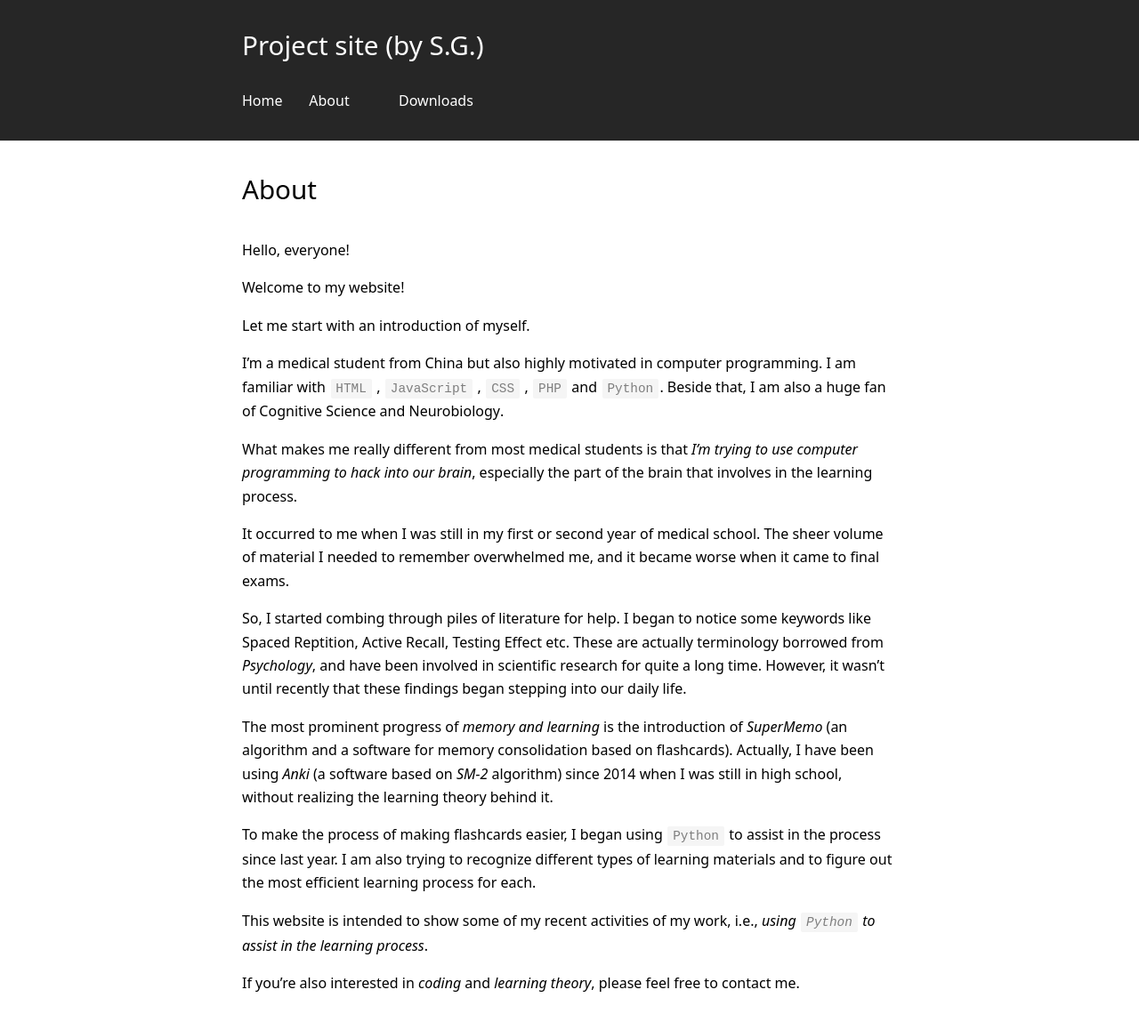
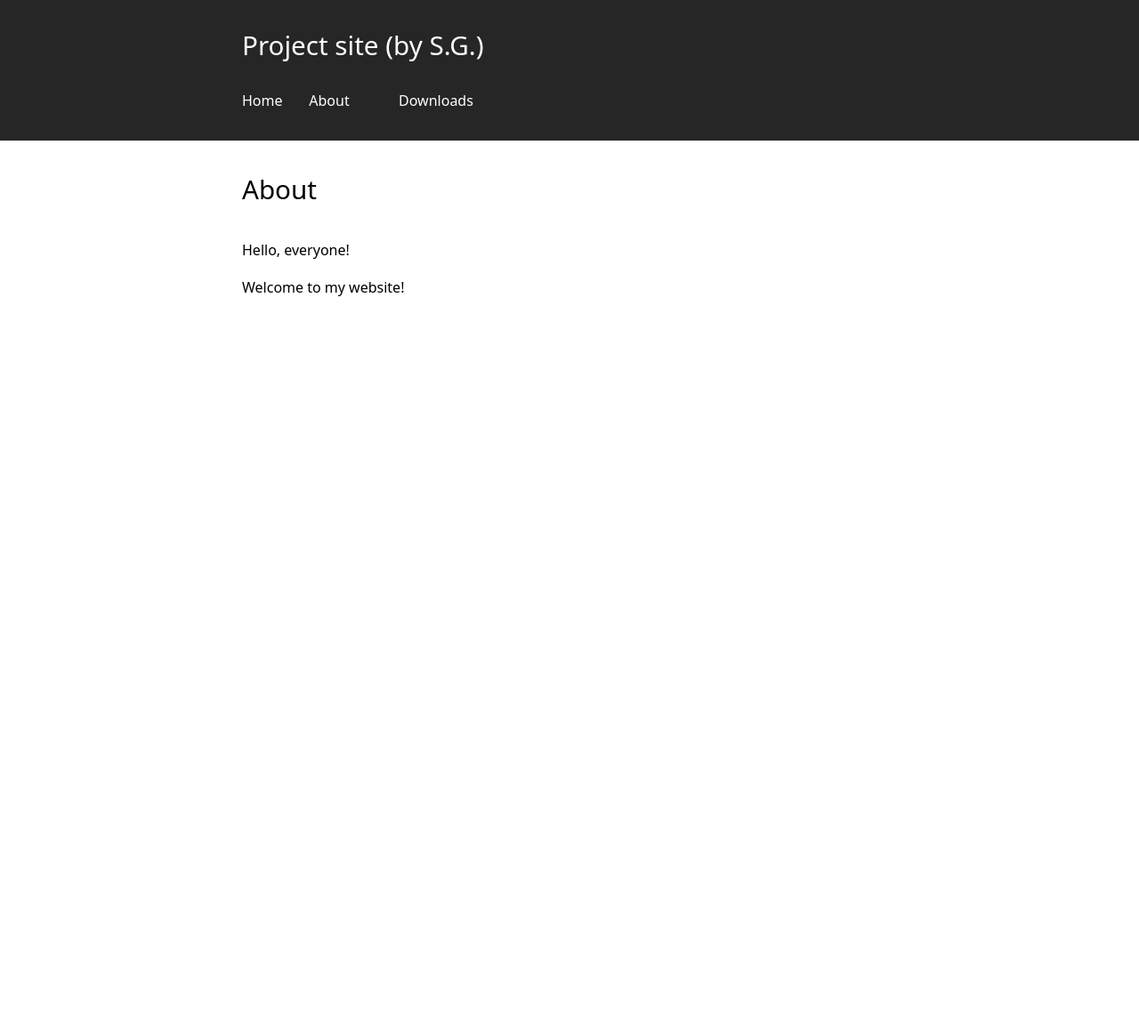
Before and after one commit to sgao24/sgao24.github.io, a Jekyll site: the page built from about.md, in a window 1280 px wide. Shown: the whole page at 89% size. Built offline with Jekyll 4.4.1, drawn with Linux system fonts in a browser that asks for light colours; after the commit the page ends 900 px from its top, so only the background shows below that.

Commit message:
edit about.md

```diff
--- a/about.md
+++ b/about.md
@@ -7,21 +7,3 @@ permalink: /about/
 Hello, everyone!
 
 Welcome to my website!
-
-Let me start with an introduction of myself.
-
-I'm a medical student from China but also highly motivated in computer programming. I am familiar with `HTML` , `JavaScript` , `CSS` , `PHP` and `Python`. Beside that, I am also a huge fan of **Cognitive Science** and **Neurobiology**.
-
-What makes me really different from most medical students is that ***I'm trying to use computer programming to hack into our brain***, especially the part of the brain that involves in the **learning process**.
-
-It occurred to me when I was still in my first or second year of medical school. The sheer volume of material I needed to remember overwhelmed me, and it became worse when it came to final exams.
-
-So, I started combing through piles of literature for help. I began to notice some keywords like **Spaced Reptition**, **Active Recall**, **Testing Effect** etc. These are actually terminology borrowed from *Psychology*, and have been involved in scientific research for quite a long time. However, it wasn't until recently that these findings began stepping into our daily life.
-
-The most prominent progress of *memory and learning* is the introduction of ***SuperMemo*** (an algorithm and a software for memory consolidation based on flashcards). Actually, I have been using ***Anki*** (a software based on ***SM-2*** algorithm) since 2014 when I was still in high school, without realizing the learning theory behind it.
-
-To make the process of making flashcards easier, I began using `Python` to assist in the process since last year. I am also trying to recognize different types of learning materials and to figure out the most efficient learning process for each.
-
-This website is intended to show some of my recent activities of my work, i.e., ***using `Python` to assist in the learning process***.
-
-If you're also interested in ***coding*** and ***learning theory***, please feel free to contact me.
```
